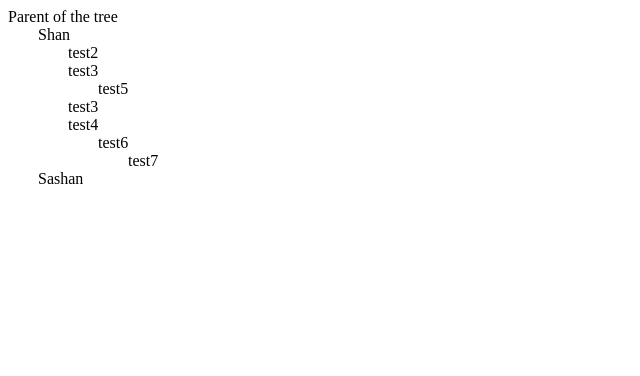
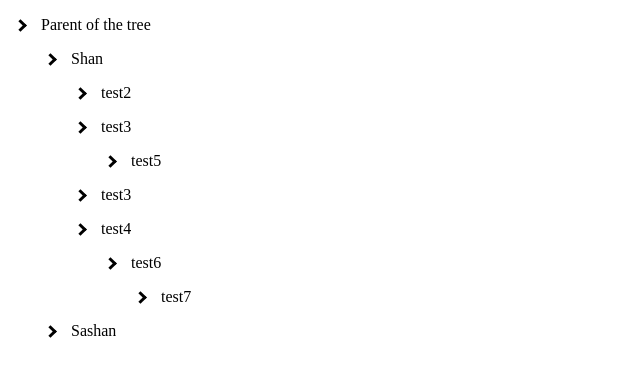
Before and after one commit to shan-gamage/vue-tree-viewer, a Vue app: page / in a window 1280 px wide. Shown: the top 376 px of the page, without its empty margins (0-640 px from the left). Built offline with nearby package versions, Linux system fonts and the light colour scheme.

Commit message:
Removed unwanted props and made them not mandatory

```diff
--- a/package.json
+++ b/package.json
@@ -63,5 +63,8 @@
   "repository": {
     "type": "git",
     "url": "git+https://github.com/shan-gamage/vue-tree-viewer.git"
-  }
+  },
+  "keywords": [
+    "vue", "tree view", "hierachical", "vue tree", "tree", "vue-tree", "vue-tree-viewer"
+  ]
 }
--- a/src/App.vue
+++ b/src/App.vue
@@ -1,6 +1,6 @@
 <template>
 	<div id="app">
-		<VueTreeViewer :nodes="list" :expandable={} :selectedEntity={} />
+		<VueTreeViewer :nodes="list"/>
 	</div>
 </template>
 
--- a/src/components/VueTreeViewer.vue
+++ b/src/components/VueTreeViewer.vue
@@ -12,12 +12,14 @@
                 class="pointer p-2"
             >
                 <i
-                    class="fa fa-chevron-down transition"
+                    class="arrow right"
                     :class="[isExpanded(node) ? 'rotate-180' : '']"
                 ></i>
             </span>
+            <div class="node-details d-flex align-items-center p-2">
+                <span class="mr-2">{{ node.name }}</span>
+            </div>
         </div>
-            {{ node.name }}
             <div :id="'tree-' + node.nodeUUID">
                 <VueTreeViewer
                     v-if="node.children"
@@ -36,8 +38,18 @@ export default {
 	name: 'VueTreeViewer',
 	props: {
 		nodes: Array,
-        expandable: Object,
-        selectedEntity: Object,
+        expandable: {
+            type: Object,
+            default: function () {
+                return {}
+            }
+        },
+        selectedEntity: {
+            type: Object,
+            default: function () {
+                return {}
+            }
+        },
         depth: {
             type: Number,
             default: 0,
@@ -80,11 +92,11 @@ export default {
                 if (node.children.length > 0) {
                     if (!this.isNodeExpandable(node)) {
                         this.expanded[node.nodeUUID] = node;
-                        window.$("#field-" + node.nodeUUID).removeClass('node-collapsed');
-                        window.$("#tree-" + node.nodeUUID).slideDown();
+                        // window.$("#field-" + node.nodeUUID).removeClass('node-collapsed');
+                        // window.$("#tree-" + node.nodeUUID).slideDown();
                     } else {
-                        window.$("#field-" + node.nodeUUID).addClass('node-collapsed');
-                        window.$("#tree-" + node.nodeUUID).slideUp();
+                        // window.$("#field-" + node.nodeUUID).addClass('node-collapsed');
+                        // window.$("#tree-" + node.nodeUUID).slideUp();
                         delete this.expanded[node.nodeUUID];
                     }
                 }
@@ -118,3 +130,23 @@ export default {
     // }
 }
 </script>
+<style>
+    .arrow {
+      border: solid black;
+      border-width: 0 3px 3px 0;
+      display: inline-block;
+      padding: 3px;
+    }
+
+    .right {
+      transform: rotate(-45deg);
+      -webkit-transform: rotate(-45deg);
+    }
+    .d-flex {
+        display: -ms-flexbox!important;
+        display: flex!important;
+    }
+    .p-2 {
+        padding: 0.5rem!important;
+    }
+</style>
```
Also changed, not shown: 1 other file (tests, documents, lock files or other folders).
